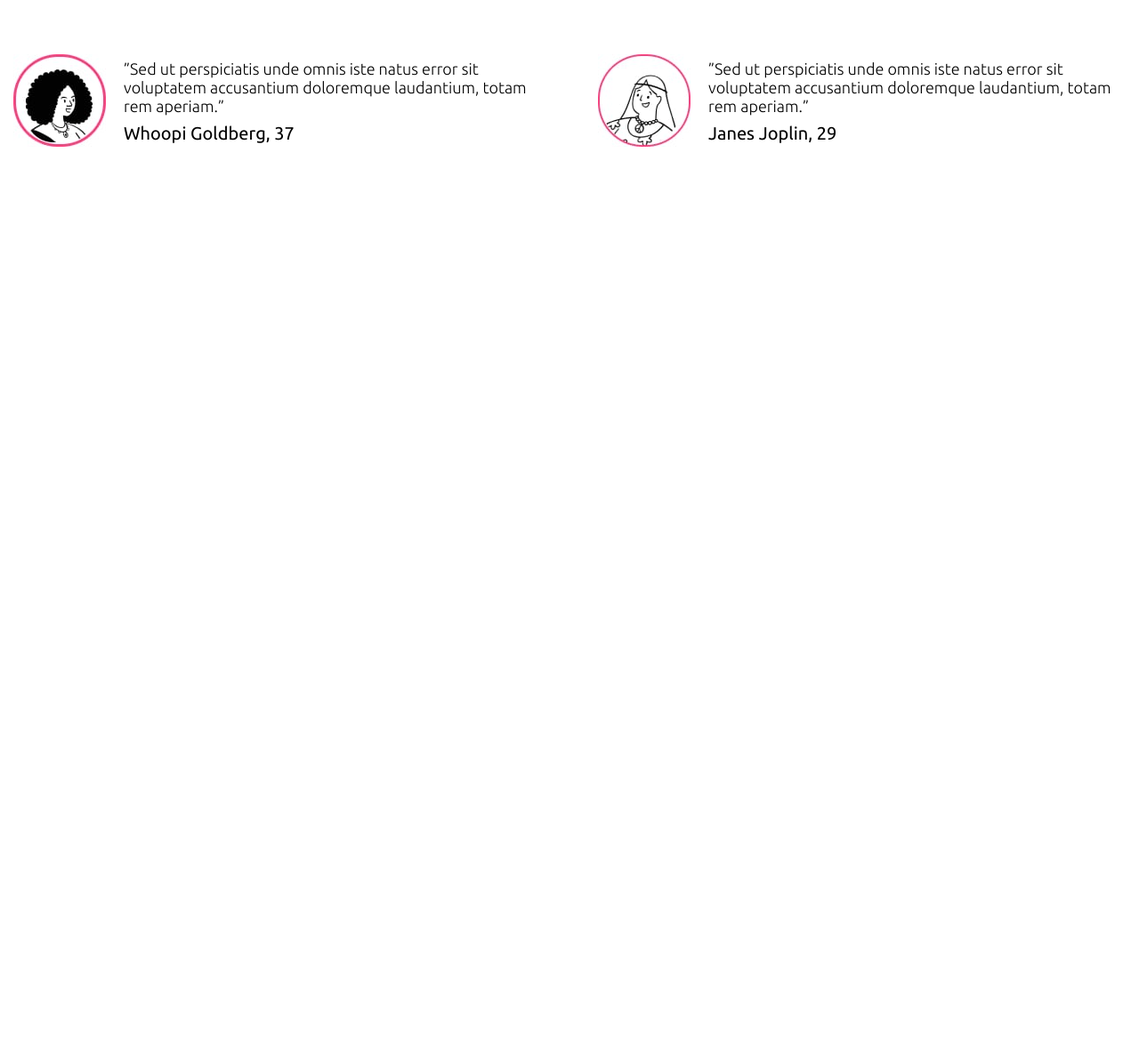
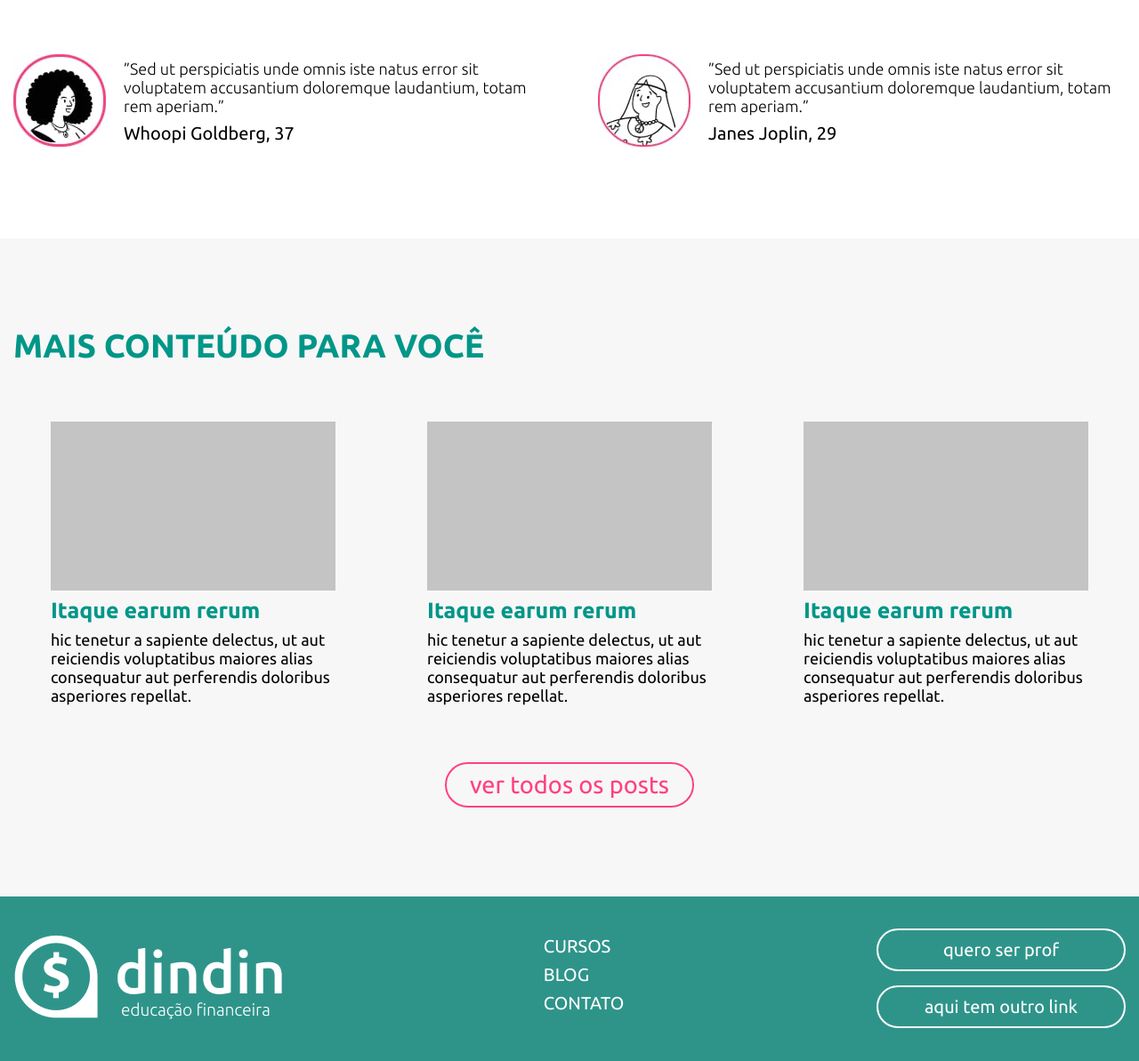
Before and after one commit to carreirodev/dindin, a plain HTML site: page index.html in a window 1280 px wide. Shown: the part 1736-2929 px from the top of the page at 89% size. Before the commit the page ends 2004 px from the top, so only its background shows below. Drawn offline with Linux system fonts and the light colour scheme.

Commit message:
finished home page

```diff
--- a/css/home.css
+++ b/css/home.css
@@ -17,7 +17,8 @@
 	font-size: clamp(1.3rem, 0.841vw + 1.101rem, 1.7rem);
 }
 
-.buttonBanner {
+.buttonBanner,
+.buttonPosts {
 	border-radius: 62px;
 	border: 2px solid #ff4081;
 	display: inline-block;
@@ -80,6 +81,9 @@
 		grid-template-columns: 1fr;
 		gap: 5rem;
 	}
+	.homeCursos h2 {
+		text-align: center;
+	}
 }
 
 .aboutUs {
@@ -135,3 +139,33 @@
 		text-align: center;
 	}
 }
+
+.homeCursos h2 {
+	color: #009688;
+}
+
+.image {
+	width: 320px;
+	height: 190px;
+	background-color: #c4c4c4;
+}
+
+.content h3 {
+	color: #009688;
+}
+.moreContent {
+	padding-bottom: 4rem;
+}
+
+.content {
+	display: flex;
+	flex-direction: column;
+	gap: 0.5rem;
+	max-width: 320px;
+	margin: 0 auto;
+}
+
+.buttonAreaPost {
+	margin-top: 4rem;
+	text-align: center;
+}
--- a/css/style.css
+++ b/css/style.css
@@ -37,7 +37,8 @@ p {
 }
 
 /********************** Menu Bar  **********************/
-header {
+header,
+footer {
 	background-color: #2e948a;
 }
 .navbar {
@@ -48,6 +49,10 @@ header {
 	justify-content: space-between;
 	padding: 20px;
 	color: #fff;
+}
+
+.bottomBar .logo {
+	padding: 40px 0;
 }
 
 .navbar a {
@@ -65,9 +70,15 @@ header {
 	transition: 0.3s ease;
 }
 
-.menu li {
+.menu li,
+.menuBottom li {
 	padding: 0px 20px;
 	list-style-type: none;
+}
+
+.menu ul,
+.menuBottom ul {
+	padding: 0;
 }
 
 input[type="checkbox"] {
@@ -78,6 +89,38 @@ input[type="checkbox"] {
 	display: none;
 	font-size: 48px;
 	/* user-select: none; */
+}
+
+.menuBottom li {
+	padding-bottom: 8px;
+}
+
+.menuBottom a {
+	font-size: clamp(1rem, 0.526vw + 0.875rem, 1.25rem);
+	color: #fff;
+}
+
+.buttomSpace {
+	display: flex;
+	flex-direction: column;
+	width: 280px;
+	gap: 1rem;
+}
+
+.buttonBottom {
+	border: 2px solid #ffffff;
+	border-radius: 62px;
+	font-size: clamp(1rem, 0.526vw + 0.875rem, 1.25rem);
+	color: #fff;
+	text-align: center;
+	padding: 10px;
+}
+
+.bottomBar {
+	display: flex;
+	flex-direction: row;
+	align-items: center;
+	justify-content: space-between;
 }
 
 @media (max-width: 768px) {
@@ -116,4 +159,13 @@ input[type="checkbox"] {
 	.hamburger {
 		display: block;
 	}
+
+	.bottomBar {
+		flex-direction: column;
+		gap: 2rem;
+	}
+
+	.menuBottom li {
+		text-align: center;
+	}
 }
--- a/index.html
+++ b/index.html
@@ -35,6 +35,7 @@
 			</div>
 			<img src="./images/01_ilustra-banner.jpg" alt="Cursos DinDin" />
 		</section>
+
 		<section class="homeCursos">
 			<main class="cards wrapper">
 				<div class="cardCurso">
@@ -72,6 +73,7 @@
 				</div>
 			</main>
 		</section>
+
 		<section class="wrapper aboutUs">
 			<h2>O QUE FALAM SOBRE NÓS</h2>
 			<div class="allCards">
@@ -117,5 +119,58 @@
 				</div>
 			</div>
 		</section>
+
+		<section class="homeCursos">
+			<h2 class="wrapper moreContent">MAIS CONTEÚDO PARA VOCÊ</h2>
+
+			<div class="cards wrapper">
+				<div class="content">
+					<div class="image"></div>
+					<h3>Itaque earum rerum</h3>
+					<p>
+						hic tenetur a sapiente delectus, ut aut reiciendis voluptatibus maiores alias consequatur aut
+						perferendis doloribus asperiores repellat.
+					</p>
+				</div>
+				<div class="content">
+					<div class="image"></div>
+					<h3>Itaque earum rerum</h3>
+					<p>
+						hic tenetur a sapiente delectus, ut aut reiciendis voluptatibus maiores alias consequatur aut
+						perferendis doloribus asperiores repellat.
+					</p>
+				</div>
+				<div class="content">
+					<div class="image"></div>
+					<h3>Itaque earum rerum</h3>
+					<p>
+						hic tenetur a sapiente delectus, ut aut reiciendis voluptatibus maiores alias consequatur aut
+						perferendis doloribus asperiores repellat.
+					</p>
+				</div>
+			</div>
+			<div class="buttonAreaPost">
+				<a href="blog.html">
+					<div class="buttonPosts">ver todos os posts</div>
+				</a>
+			</div>
+		</section>
+
+		<footer>
+			<div class="bottomBar wrapper">
+				<div class="logo"><img src="./images/logov2.png" alt="Logo Educação Financeira" /></div>
+				<div class="menuBottom">
+					<ul>
+						<li><a href="cursos.html">CURSOS</a></li>
+						<li><a href="blog.html">BLOG</a></li>
+						<li><a href="contato.html">CONTATO</a></li>
+					</ul>
+				</div>
+				<div class="buttomSpace">
+					<div class="buttonBottom">quero ser prof</div>
+					<div class="buttonBottom">aqui tem outro link</div>
+				</div>
+			</div>
+		</footer>
 	</body>
 </html>
```
